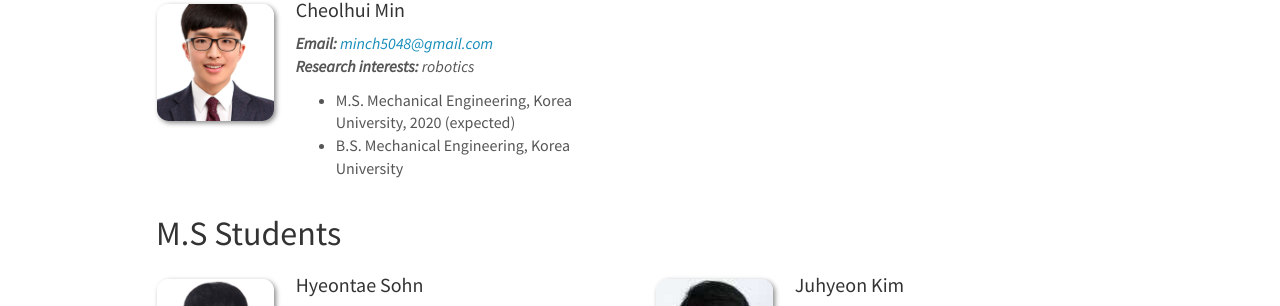
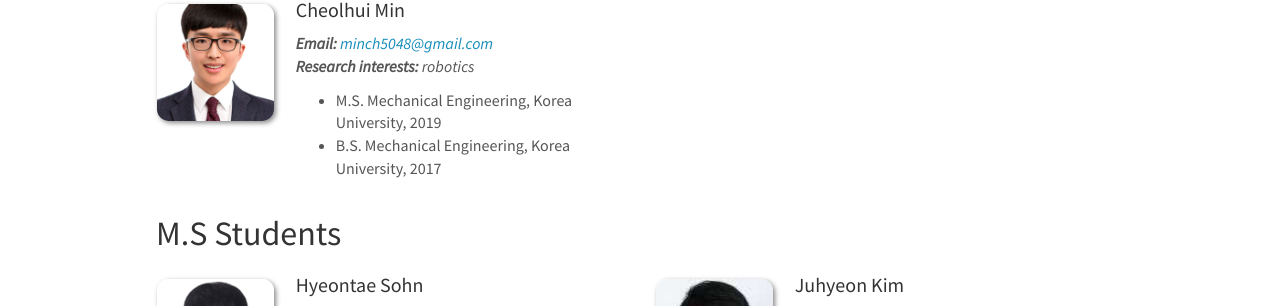
Before and after one commit to 3dvision-snu/3dvision-snu.github.io, a Jekyll site: the page built from _pages/members.md, in a window 1280 px wide and 900 px high, scrolled down 395 px. Shown: the part 170-476 px from the top of the window. Built offline with Jekyll 4.4.1, drawn with Linux system fonts in a browser that asks for light colours; nearby versions of some CDN libraries.

Commit message:
edit cheolhui info

```diff
--- a/_data/members_phd.yml
+++ b/_data/members_phd.yml
@@ -12,5 +12,5 @@
   # info: Ph.D, starts 2020
   email: minch5048@gmail.com
   educations:
-    - M.S. Mechanical Engineering, Korea University, 2020 (expected)
-    - B.S. Mechanical Engineering, Korea University
+    - M.S. Mechanical Engineering, Korea University, 2019
+    - B.S. Mechanical Engineering, Korea University, 2017
```
